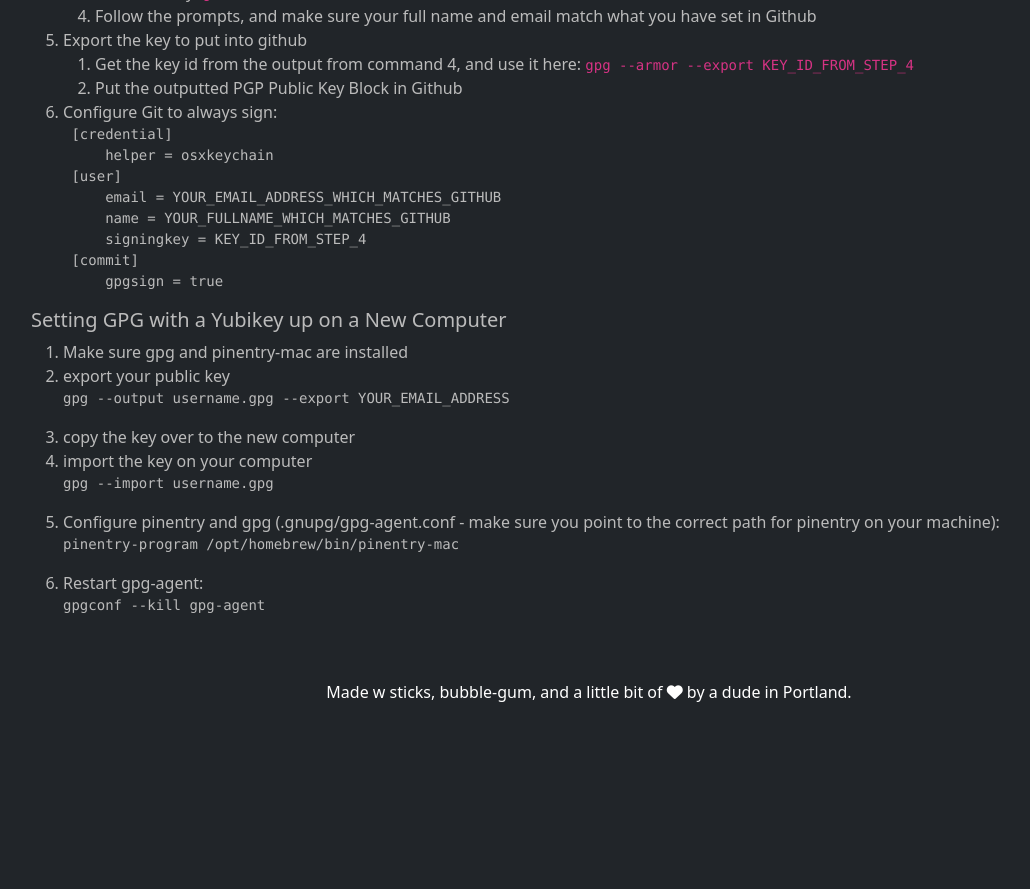
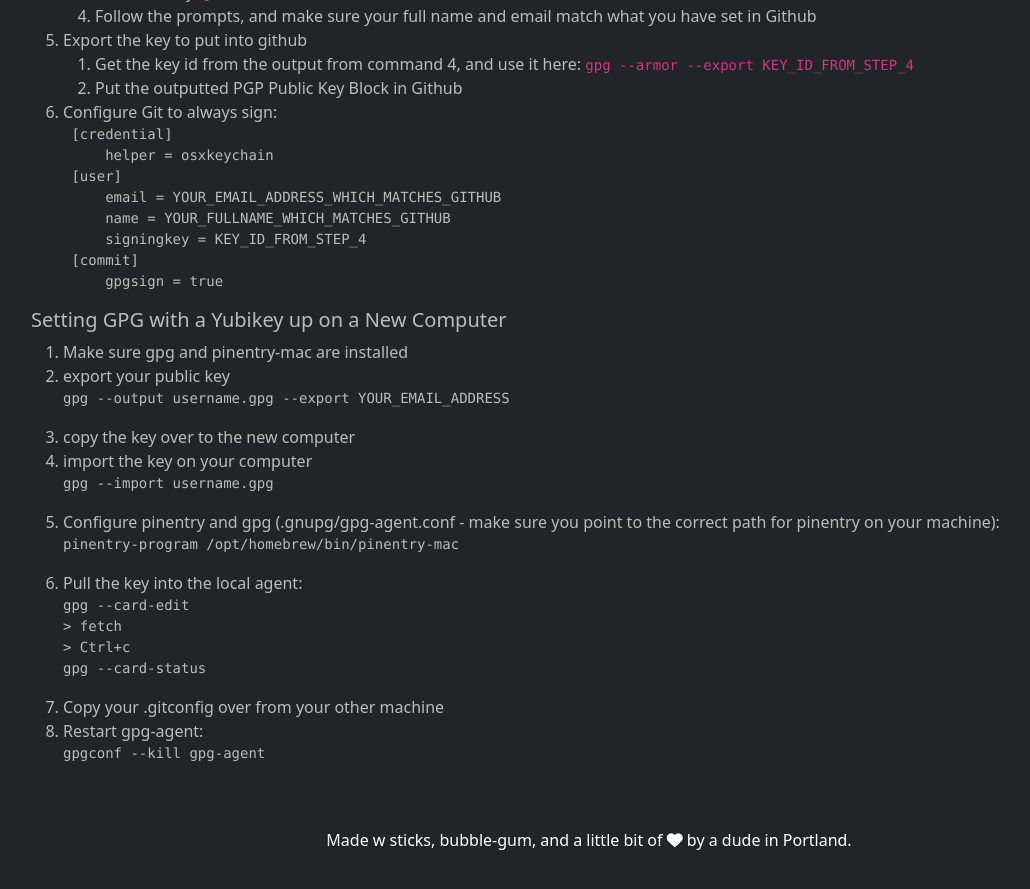
Before and after one commit to rayterrill/tacticalnerdery.com.old, a Jekyll site: the page built from snippets.md, in a window 1280 px wide and 900 px high, scrolled down 1751 px. Shown: the top 889 px of the window, without its empty margins (51-1081 px from the left). Built offline with Jekyll 4.4.1, drawn with Linux system fonts in a browser that asks for light colours; nearby versions of some CDN libraries; before the commit the page ends 2503 px from its top, so only the background shows below that.

Commit message:
Update snippets.md

````diff
--- a/snippets.md
+++ b/snippets.md
@@ -102,7 +102,15 @@ aws ec2 describe-instances --filters "Name=tag:kubernetes.io/cluster/my-cluster,
    ```
    pinentry-program /opt/homebrew/bin/pinentry-mac
    ```
-6. Restart gpg-agent:
+6. Pull the key into the local agent:
+   ```
+   gpg --card-edit
+   > fetch
+   > Ctrl+c
+   gpg --card-status
+   ```
+6. Copy your .gitconfig over from your other machine
+7. Restart gpg-agent:
    ```
    gpgconf --kill gpg-agent
    ```
````
